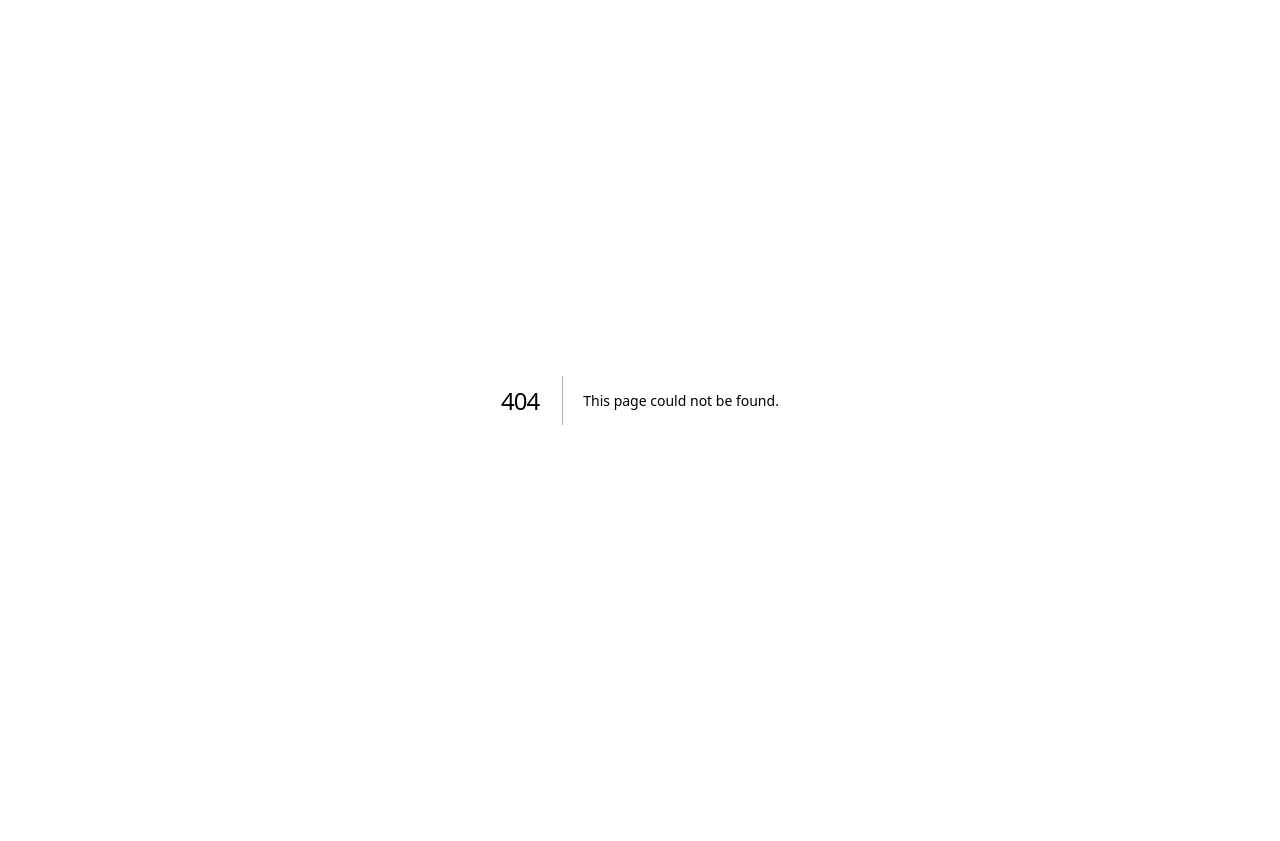
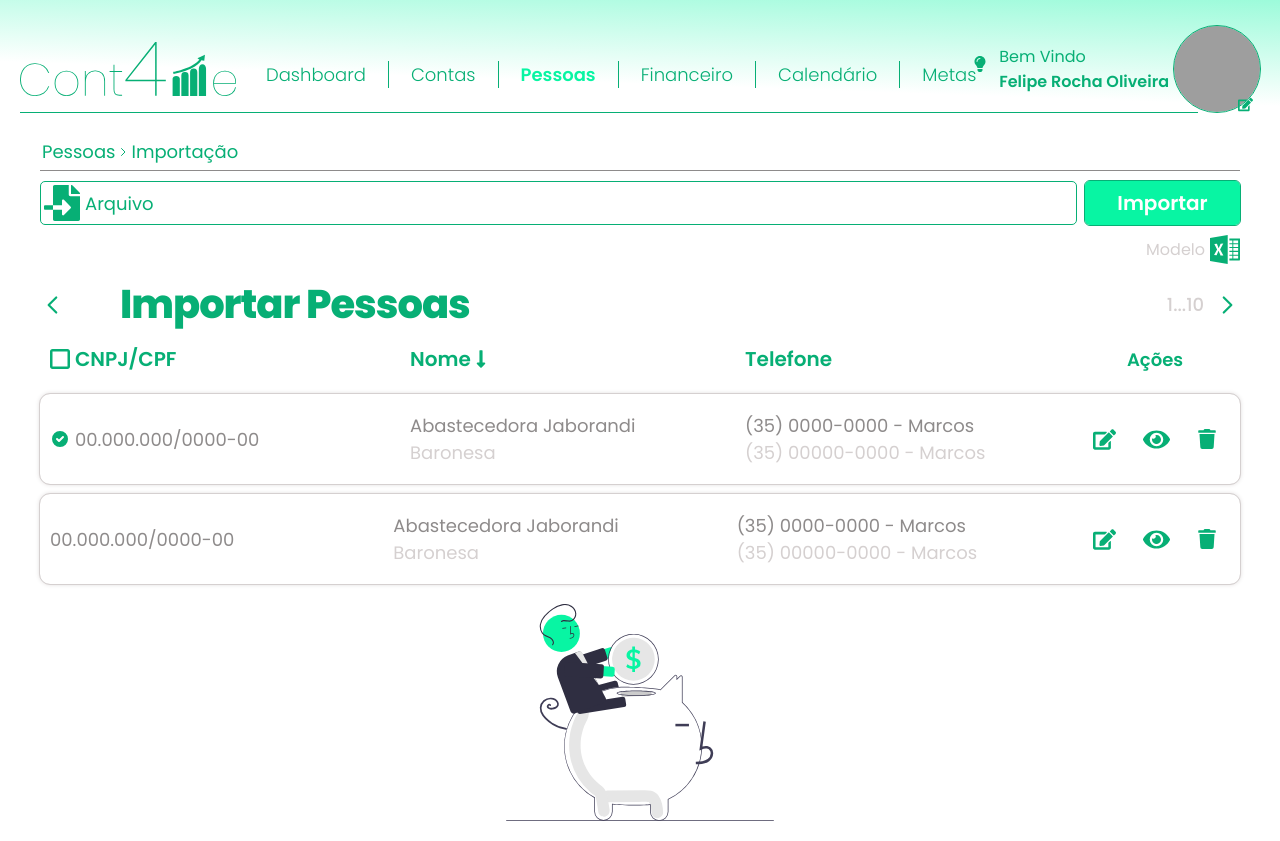
Before and after one commit to FelipeRochaOl/cont4me, a Next.js app: page /people in a window 1280 px wide. Before the commit this address had no page. Before the commit the page ends 800 px from the top, so only its background shows below. Built offline with nearby package versions, Linux system fonts and the light colour scheme; grey boxes are pictures that could not be loaded.

Commit message:
Create people page

```diff
--- /dev/null
+++ b/src/pages/people.tsx
@@ -0,0 +1,135 @@
+import Image from 'next/image'
+import Link from 'next/link'
+import { ReactElement } from 'react'
+import {
+  FaEdit,
+  FaEye,
+  FaFileImport,
+  FaLongArrowAltDown,
+  FaLongArrowAltUp,
+  FaPlus,
+  FaTrash
+} from 'react-icons/fa'
+import { HiCheckCircle, HiOutlineChevronRight } from 'react-icons/hi'
+import { ImCheckboxChecked, ImCheckboxUnchecked } from 'react-icons/im'
+import { Layout } from '../components/Layout/Dashboard'
+import { ButtonSubmit } from '../components/Page/Form/ButtonSubmit'
+import { Title } from '../components/Page/Title'
+import {
+  Breadcrumbs,
+  FormImport,
+  HeaderListPage,
+  InputFile,
+  LinkContainer,
+  ListContainer,
+  ListContent,
+  ListHeader
+} from '../styles/pages/people'
+
+const People = () => {
+  return (
+    <section>
+      <HeaderListPage>
+        <Breadcrumbs>
+          <Link href={'#'}>Pessoas</Link>
+          <HiOutlineChevronRight size={12} />
+          <Link href={'#'}>Importação</Link>
+        </Breadcrumbs>
+        <FormImport action="/">
+          <InputFile>
+            <FaFileImport size={36} />
+            <label htmlFor="import">Arquivo</label>
+            <input type="file" id="import" name="import" hidden />
+          </InputFile>
+          <ButtonSubmit>Importar</ButtonSubmit>
+        </FormImport>
+        <LinkContainer>
+          <Link href={'#'}>
+            Modelo
+            <Image
+              src="/assets/icon-microsoftexcel.svg"
+              alt="Icone do microsoft excel"
+              width={30}
+              height={29.453}
+            />
+          </Link>
+        </LinkContainer>
+        <Title paginate={{ initialPage: 1, endPage: 10 }}>
+          <h1>Importar Pessoas</h1>
+        </Title>
+      </HeaderListPage>
+      <ListContainer>
+        <ListHeader>
+          <ImCheckboxUnchecked size={20} className="checkbox" />
+          <ImCheckboxChecked size={20} className="checkbox" display="none" />
+          <button className="cnpj">
+            <span>CNPJ/CPF</span>
+            <FaLongArrowAltDown size={20} display="none" />
+            <FaLongArrowAltUp size={20} display="none" />
+          </button>
+          <button className="name">
+            <span>Nome</span>
+            <FaLongArrowAltDown size={20} />
+            <FaLongArrowAltUp size={20} display="none" />
+          </button>
+          <button className="phone">
+            <span>Telefone</span>
+            <FaLongArrowAltDown size={20} display="none" />
+            <FaLongArrowAltUp size={20} display="none" />
+          </button>
+          <div className="action">
+            <span>Ações</span>
+            <FaLongArrowAltDown size={20} display="none" />
+            <FaLongArrowAltUp size={20} display="none" />
+          </div>
+        </ListHeader>
+        <ListContent>
+          <HiCheckCircle size={20} className="checkbox" />
+          <div className="cnpj">
+            <span>00.000.000/0000-00</span>
+          </div>
+          <div className="name">
+            <span>Abastecedora Jaborandi</span>
+            <span>Baronesa</span>
+          </div>
+          <div className="phone">
+            <span>(35) 0000-0000 - Marcos</span>
+            <span>(35) 00000-0000 - Marcos</span>
+          </div>
+          <div className="action">
+            <FaEdit size={23} />
+            <FaEye size={27} />
+            <FaTrash size={20} />
+            <FaPlus size={20} display="none" />
+          </div>
+        </ListContent>
+        <ListContent>
+          <HiCheckCircle size={25} className="checkbox" display="none" />
+          <div className="cnpj">
+            <span>00.000.000/0000-00</span>
+          </div>
+          <div className="name">
+            <span>Abastecedora Jaborandi</span>
+            <span>Baronesa</span>
+          </div>
+          <div className="phone">
+            <span>(35) 0000-0000 - Marcos</span>
+            <span>(35) 00000-0000 - Marcos</span>
+          </div>
+          <div className="action">
+            <FaEdit size={23} />
+            <FaEye size={27} />
+            <FaTrash size={20} />
+            <FaPlus size={20} display="none" />
+          </div>
+        </ListContent>
+      </ListContainer>
+    </section>
+  )
+}
+
+People.getLayout = function getLayout(page: ReactElement) {
+  return <Layout>{page}</Layout>
+}
+
+export default People
--- /dev/null
+++ b/src/styles/pages/people.ts
@@ -0,0 +1,140 @@
+import { styled } from '@stitches/react'
+
+export const HeaderListPage = styled('header', {
+  display: 'flex',
+  flexDirection: 'column',
+  gap: '10px'
+})
+
+export const Breadcrumbs = styled('div', {
+  color: '$green200',
+  fontSize: '$md',
+  padding: '5px 0',
+  borderBottom: '1px solid $gray400',
+
+  'a, svg': {
+    marginLeft: '0.125rem'
+  }
+})
+
+export const FormImport = styled('form', {
+  display: 'flex',
+  width: '100%',
+  gap: '0.5rem',
+
+  button: {
+    borderRadius: '5px',
+    width: '155px'
+  }
+})
+
+export const InputFile = styled('div', {
+  display: 'flex',
+  flex: 1,
+  alignItems: 'center',
+  padding: '0.188rem',
+  gap: '0.313rem',
+  color: '$green200',
+  border: '1px solid $green200',
+  borderRadius: '5px'
+})
+
+export const LinkContainer = styled('div', {
+  color: '$gray050',
+  fontSize: '$sm',
+  a: {
+    display: 'flex',
+    alignItems: 'center',
+    justifyContent: 'flex-end',
+    gap: '5px'
+  }
+})
+
+export const ListContainer = styled('ul', {
+  display: 'flex',
+  flexDirection: 'column',
+
+  'li + li': {
+    marginTop: '10px'
+  }
+})
+
+export const ListHeader = styled('li', {
+  display: 'flex',
+  alignItems: 'center',
+  color: '$green200',
+  fontWeight: '600',
+  padding: '10px',
+  gap: '5px',
+
+  button: {
+    display: 'flex',
+    alignItems: 'center',
+    textAlign: 'left'
+  },
+
+  '.checkbox': {
+    cursor: 'pointer'
+  },
+
+  '.cnpj, .name, .phone': {
+    flex: 1
+  },
+
+  '.action': {
+    width: '150px',
+    textAlign: 'center'
+  }
+})
+
+export const ListContent = styled('li', {
+  outline: '0.3px solid $gray050',
+  borderRadius: '10px',
+  display: 'flex',
+  alignItems: 'center',
+  height: '70px',
+  padding: '10px',
+  boxShadow: '0px 0px 5px #D5D0D0',
+  transition: 'outline 0.5s, boxShadow 0.5s, margin-left 0.3s',
+  cursor: 'pointer',
+
+  '&:hover': {
+    marginLeft: '10px',
+    outline: '0.3px solid $green100',
+    boxShadow: '0px 0px 0.3rem #08F5A3'
+  },
+
+  div: {
+    display: 'flex',
+    alignContent: 'center',
+    textAlign: 'left',
+
+    'span + span': {
+      color: '$gray050'
+    }
+  },
+
+  '.checkbox': {
+    cursor: 'pointer',
+    color: '$green200',
+    marginRight: '5px'
+  },
+
+  '.cnpj, .name, .phone': {
+    flex: 1,
+    flexDirection: 'column'
+  },
+
+  '.action': {
+    width: '150px',
+    display: 'flex',
+    alignItems: 'center',
+    textAlign: 'center',
+    justifyContent: 'space-around',
+    color: '$green200',
+
+    svg: {
+      cursor: 'pointer'
+    }
+  }
+})
```
Also changed, not shown: public/assets/Icon-microsoftexcel.svg (added).
